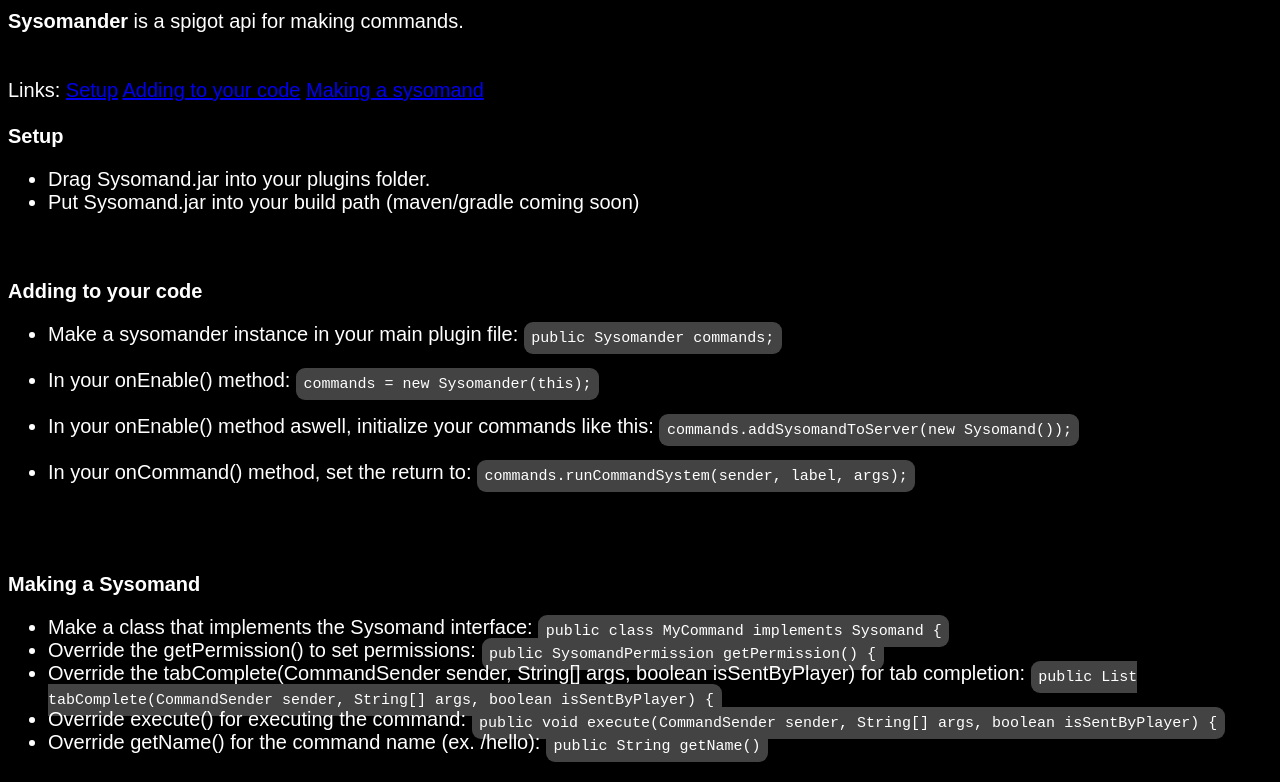
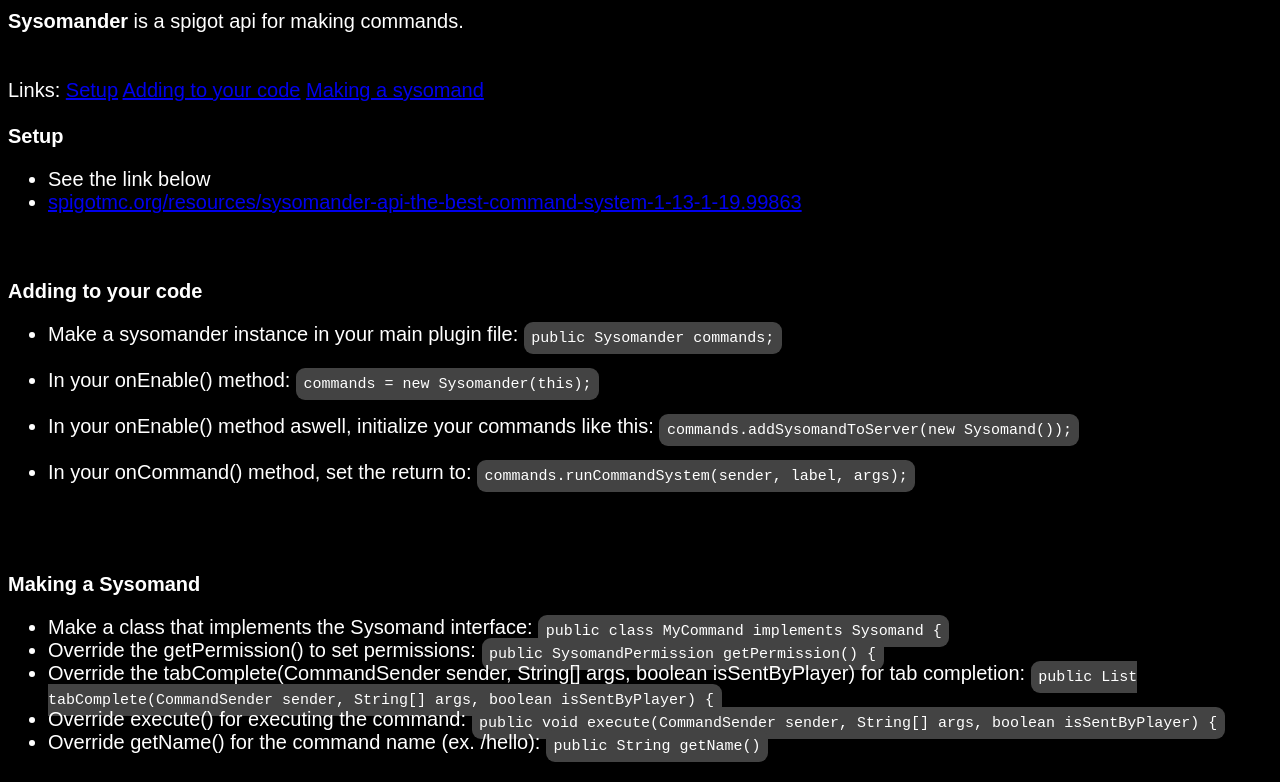
Before and after one commit to klashdevelopment/web, a plain HTML site: page wiki/sysomander.html in a window 1280 px wide. Shown: the part 128-910 px from the top of the page. Drawn offline with Linux system fonts and the light colour scheme; files whose address does not match are found by name.

Commit message:
Edit install

```diff
--- a/wiki/sysomander.html
+++ b/wiki/sysomander.html
@@ -91,8 +91,8 @@
             <a id="setup" style="font-weight:bolder">Setup</a><br>
             <div>
             <ul>
-                <li>Drag Sysomand.jar into your plugins folder.</li>
-                <li>Put Sysomand.jar into your build path (maven/gradle coming soon)</li>
+                <li>See the link below</li>
+                <li><a href="https://www.spigotmc.org/resources/%E2%9A%99%EF%B8%8F-sysomander-api-the-best-command-system-1-13-1-19.99863/">spigotmc.org/resources/sysomander-api-the-best-command-system-1-13-1-19.99863</a></li>
             </ul>
             </div><br><br>
             <a id="adding" style="font-weight:bolder">Adding to your code</a><br>
```
